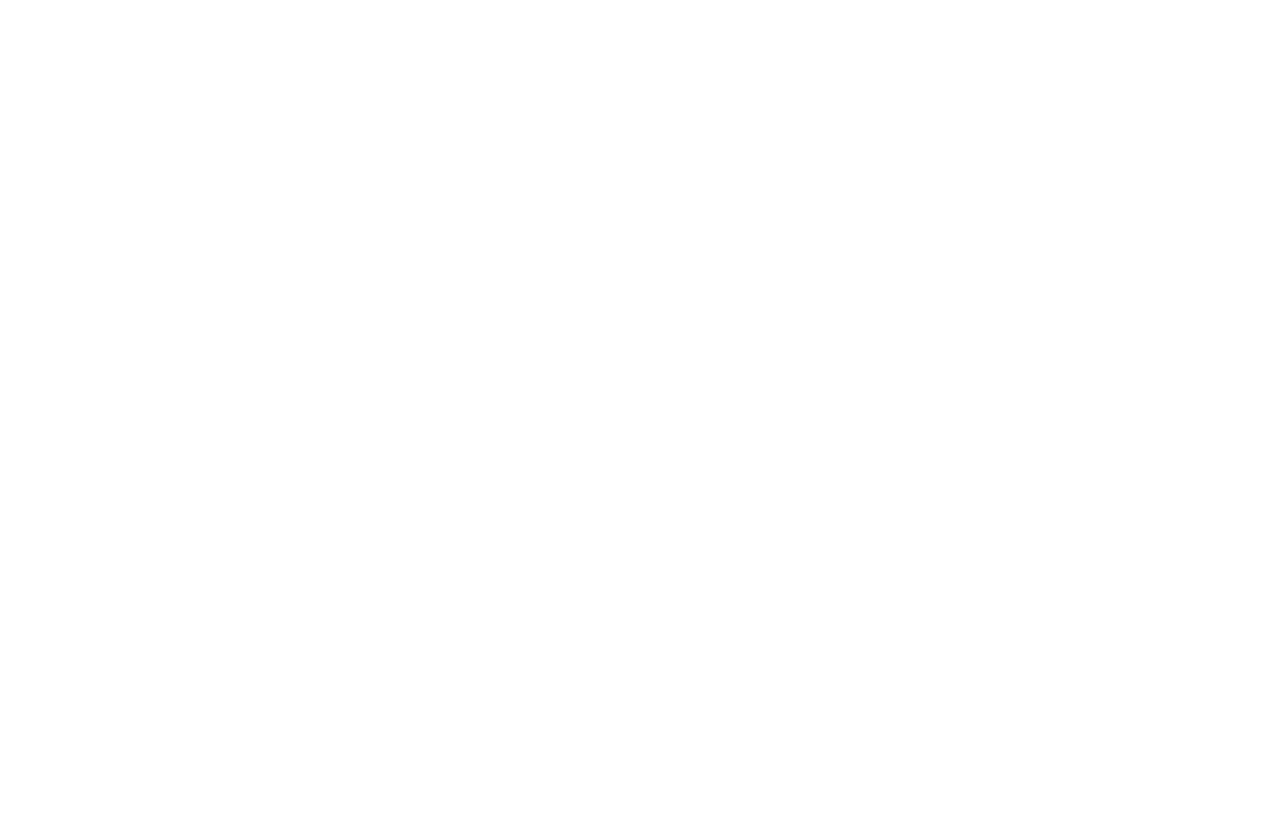
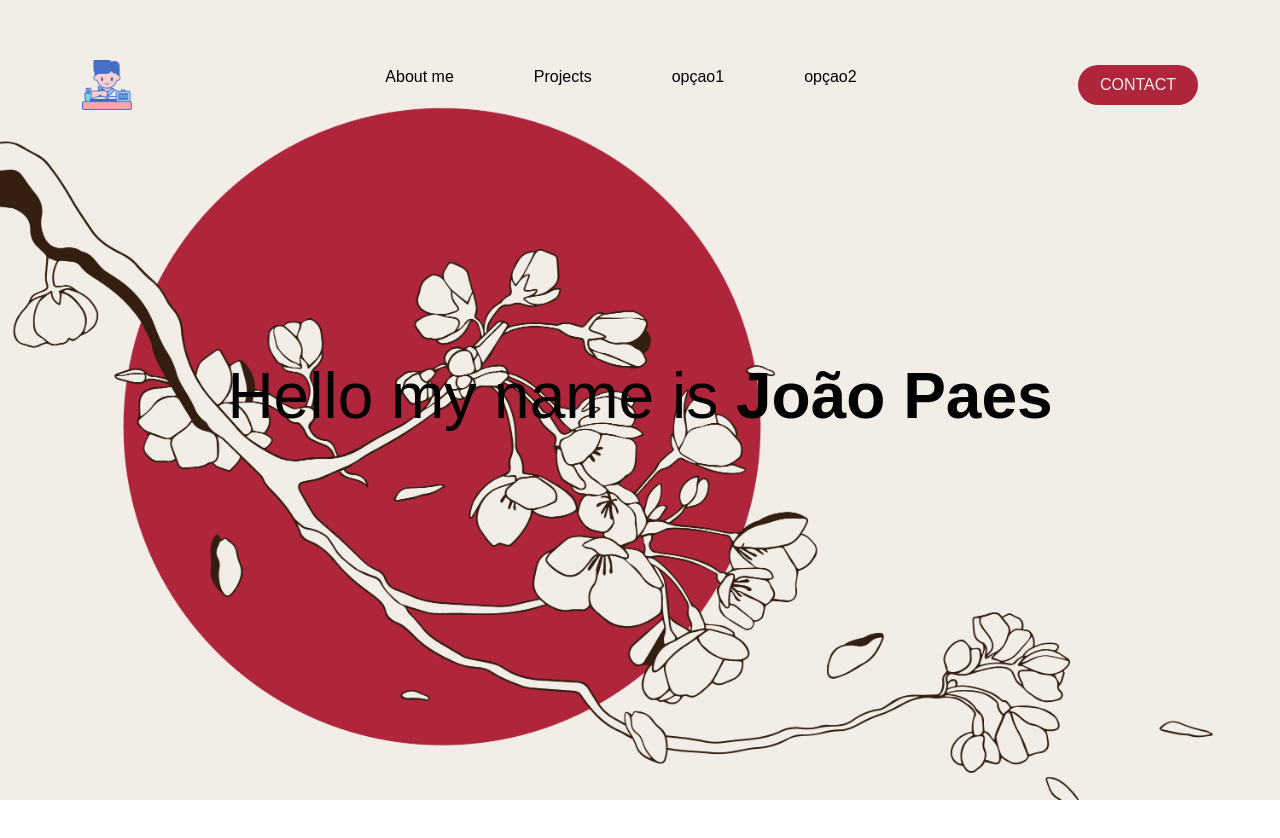
Before and after one commit to MiguelPaes/Portfolio, a plain HTML site: page IndexHTML/index.html in a window 1280 px wide. Shown: the top 838 px of the page. Before the commit the page ends 800 px from the top, so only its background shows below. Drawn offline with nearby package versions, Linux system fonts and the light colour scheme.

Commit message:
Iniciando o Header

```diff
--- a/Header/header.css
+++ b/Header/header.css
@@ -0,0 +1,70 @@
+*{
+    margin: 0;
+    padding: 0;
+    box-sizing: border-box;
+    font-family: 'Poppins', sans-serif;
+
+}
+html{
+    height: 500vh;
+}
+header{
+    width: 100%;
+    padding: 60px 4%;
+    position: fixed;
+}
+header.rolagem{
+    background-color: white;
+}
+#dev-icon{
+    height: 50px;
+    width: 50px;
+}
+.container{
+    max-width: 100vh;
+    margin: auto;
+}
+.flex{
+    display: flex;
+    align-items: center;
+    justify-content: space-between;
+}
+header ul{
+    list-style-type: none;
+    display: flex;
+}
+header ul li{
+    margin: 0 40px;
+}
+header ul li a{
+    color: black;
+    text-decoration: none;
+}
+.btn-contacto button{
+    width: 120px;
+    height: 40px;
+    border: 0;
+    border-radius: 20px;
+    background-color: #af253c;
+    color: #f2ede7;
+    cursor: pointer;
+    transition: .2s;
+}
+.banner{
+    height: 100vh;
+    background-image: url(../Img/Background.jpg);
+    background-position: 100% 0;
+    background-repeat: no-repeat;
+    background-size: cover;
+
+    display: flex;
+    align-items: center;
+    justify-content: center;
+
+}
+
+.banner h1{
+    font-size: 4em;
+    color: #030303;
+
+}
--- /dev/null
+++ b/Header/header.js
@@ -0,0 +1,4 @@
+window.addEventListener('scroll', function(){
+    let header = document.getElementById('#header')
+    header.classList.toggle('rolagem' , window.scrollY > 0)// o toggle diz o seguinte: se a class existir, remova, se nao existir adicone.
+})
--- a/IndexHTML/index.html
+++ b/IndexHTML/index.html
@@ -3,20 +3,57 @@
 <head>
     <meta charset="UTF-8">
     <meta name="viewport" content="width=device-width, initial-scale=1.0">
-    <title>Document</title>
     <link rel="stylesheet" href="../Header/header.css">
     <link rel="stylesheet" href="../Nav/nav.css">
     <link rel="stylesheet" href="../SideBar/sidebar.css">
     <link rel="stylesheet" href="../Section/section.css">
     <link rel="stylesheet" href="../Article/article.css">
     <link rel="stylesheet" href="../Footer/footer.css">
-
+    <link href="https://cdn.jsdelivr.net/npm/bootstrap@5.3.2/dist/css/bootstrap.min.css" rel="stylesheet" integrity="sha384-T3c6CoIi6uLrA9TneNEoa7RxnatzjcDSCmG1MXxSR1GAsXEV/Dwwykc2MPK8M2HN" crossorigin="anonymous">
+    <title>Portfolio</title>
 </head>
 <body>
-    <div >
-        <div></div>
-        <div></div>
-        <div></div>
-    </div>
+    <header id="header">
+        <div class="container">
+
+            <div class="flex">
+                <a href="index.html"><img src="../Img/icondev.png" alt="Dev-Icon" id="dev-icon"></a>
+                <div>
+                    <ul>
+                        <li><a href="">About me</a></li>
+                        <li><a href="">Projects</a></li>
+                        <li><a href="">opçao1</a></li>
+                        <li><a href="">opçao2</a></li>
+                    </ul>
+                </div>
+                <div class="btn-contacto">
+
+                    <a href=""><button>CONTACT</button></a>
+
+                </div>
+            </div><!--Flex-->
+
+        </div><!--container-->
+    </header>
+    <section class="banner">
+                <h1>Hello my name is <spam><b>João Paes</b></spam></h1>
+    </section>
+
+
+
+
+
+
+
+
+
+
+
+
+
+
+<script src="../Header/header.js"></script>
+<script src="https://cdn.jsdelivr.net/npm/@popperjs/core@2.11.8/dist/umd/popper.min.js" integrity="sha384-I7E8VVD/ismYTF4hNIPjVp/Zjvgyol6VFvRkX/vR+Vc4jQkC+hVqc2pM8ODewa9r" crossorigin="anonymous"></script>
+<script src="https://cdn.jsdelivr.net/npm/bootstrap@5.3.2/dist/js/bootstrap.min.js" integrity="sha384-BBtl+eGJRgqQAUMxJ7pMwbEyER4l1g+O15P+16Ep7Q9Q+zqX6gSbd85u4mG4QzX+" crossorigin="anonymous"></script>
 </body>
 </html>
```
Also changed, not shown: Img/Background.jpg (added), Img/icondev.png (added).
